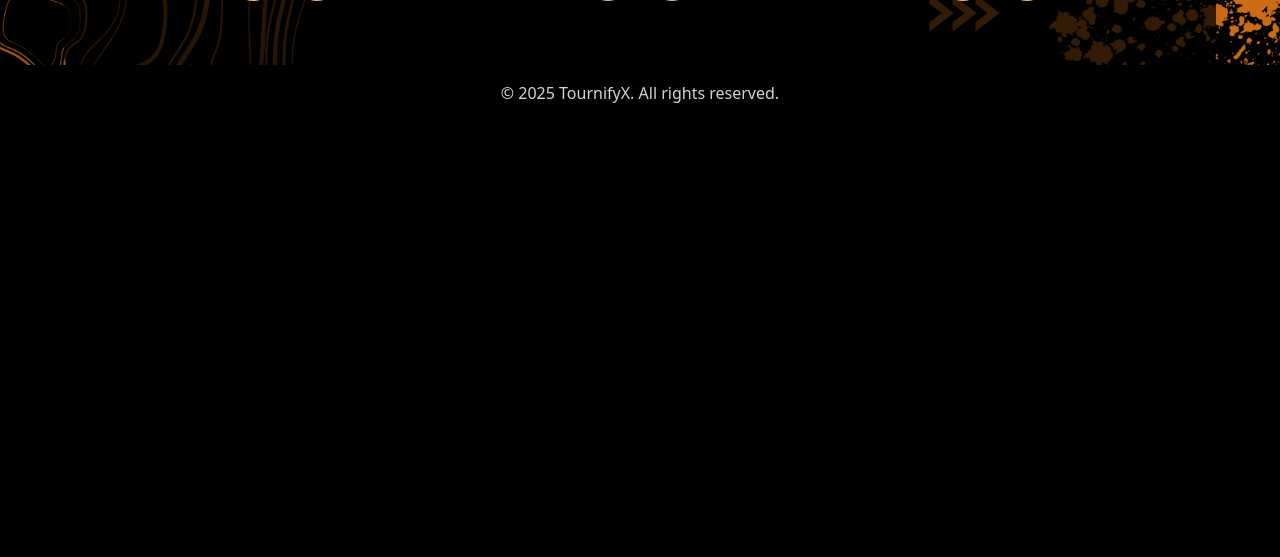
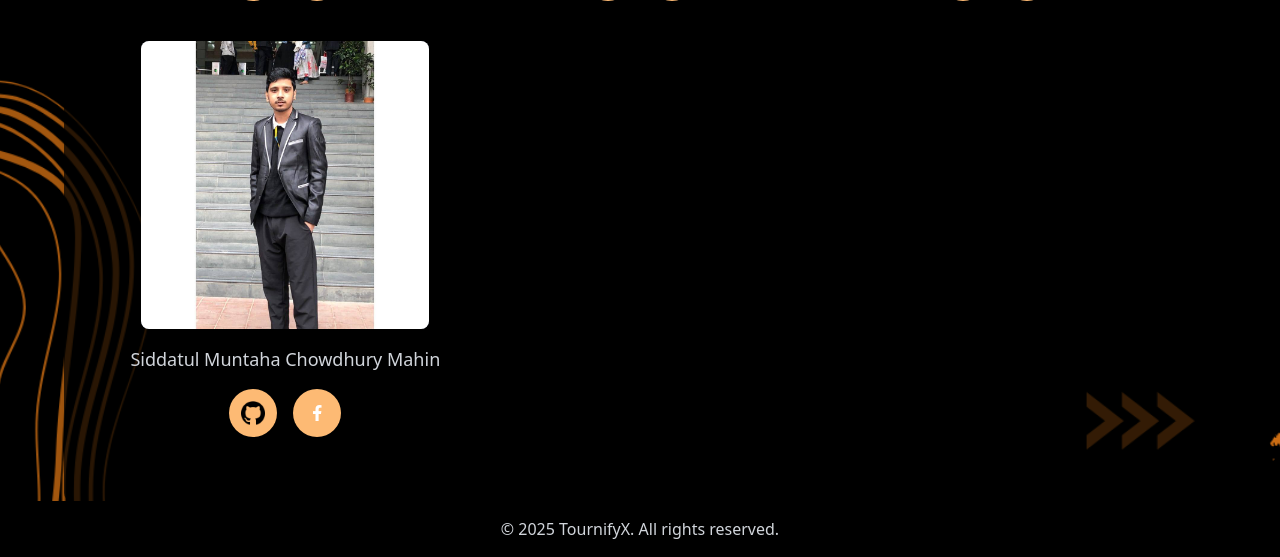
Before and after one commit to Arkibba/tournifyx, a Django app: page /about/ in a window 1280 px wide. Shown: the part 803-1360 px from the top of the page. Before the commit the page ends 906 px from the top, so only its background shows below. Run offline with Django 5.2, Linux system fonts and the light colour scheme; some libraries are stand-ins or nearby versions.

Commit message:
Updated About section

```diff
--- a/templates/about.html
+++ b/templates/about.html
@@ -71,6 +71,25 @@
            </a>
          </div>
        </div>
+       <!-- User 4 -->
+       <div class="block text-center">
+         <a href="https://github.com/MahinChowdhury25" target="_blank">
+           <div class="w-72 h-72 mx-auto bg-gray-700 rounded-lg overflow-hidden">
+             <img src="{% static 'images/Mahin.jpg' %}" alt="Shoshi Khan" class="w-full h-full object-cover">
+           </div>
+         </a>
+         <p class="mt-4 text-lg text-gray-300">Siddatul Muntaha Chowdhury Mahin</p>
+         <div class="flex justify-center space-x-4 mt-4">
+           <!-- GitHub Button -->
+           <a href="https://github.com/MahinChowdhury25" target="_blank" class="inline-flex items-center justify-center w-12 h-12 bg-orange-300 text-white rounded-full hover:bg-orange-600">
+             <img src="{% static 'images/github.png' %}" alt="GitHub Logo" class="w-6 h-6">
+           </a>
+           <!-- Facebook Button -->
+           <a href="https://www.facebook.com/TerrorMaNN" target="_blank" class="inline-flex items-center justify-center w-12 h-12 bg-orange-300 text-white rounded-full hover:bg-orange-600">
+             <i class="fab fa-facebook-f"></i>
+           </a>
+         </div>
+       </div>
      </div>
    </div>
  </div>
```
Also changed, not shown: db.sqlite3, static/images/Mahin.jpg (added).
